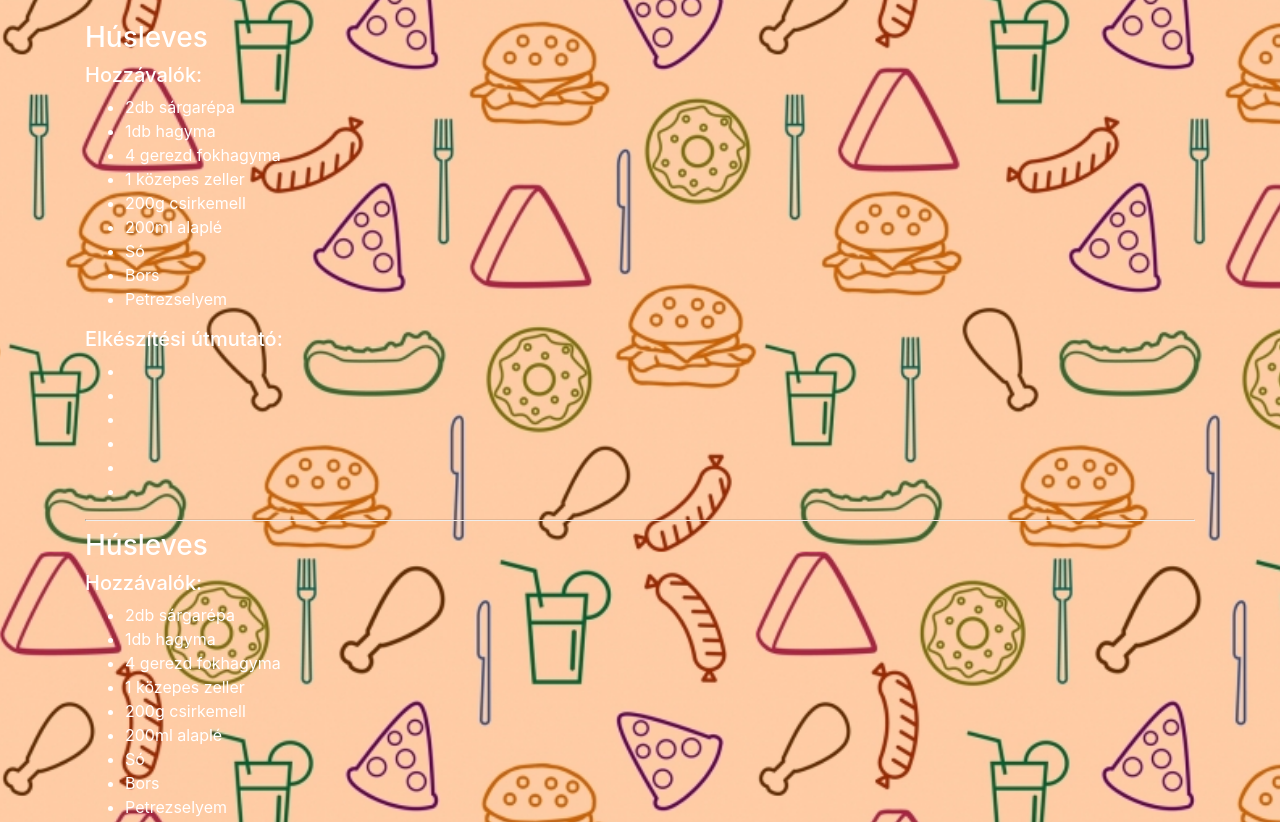
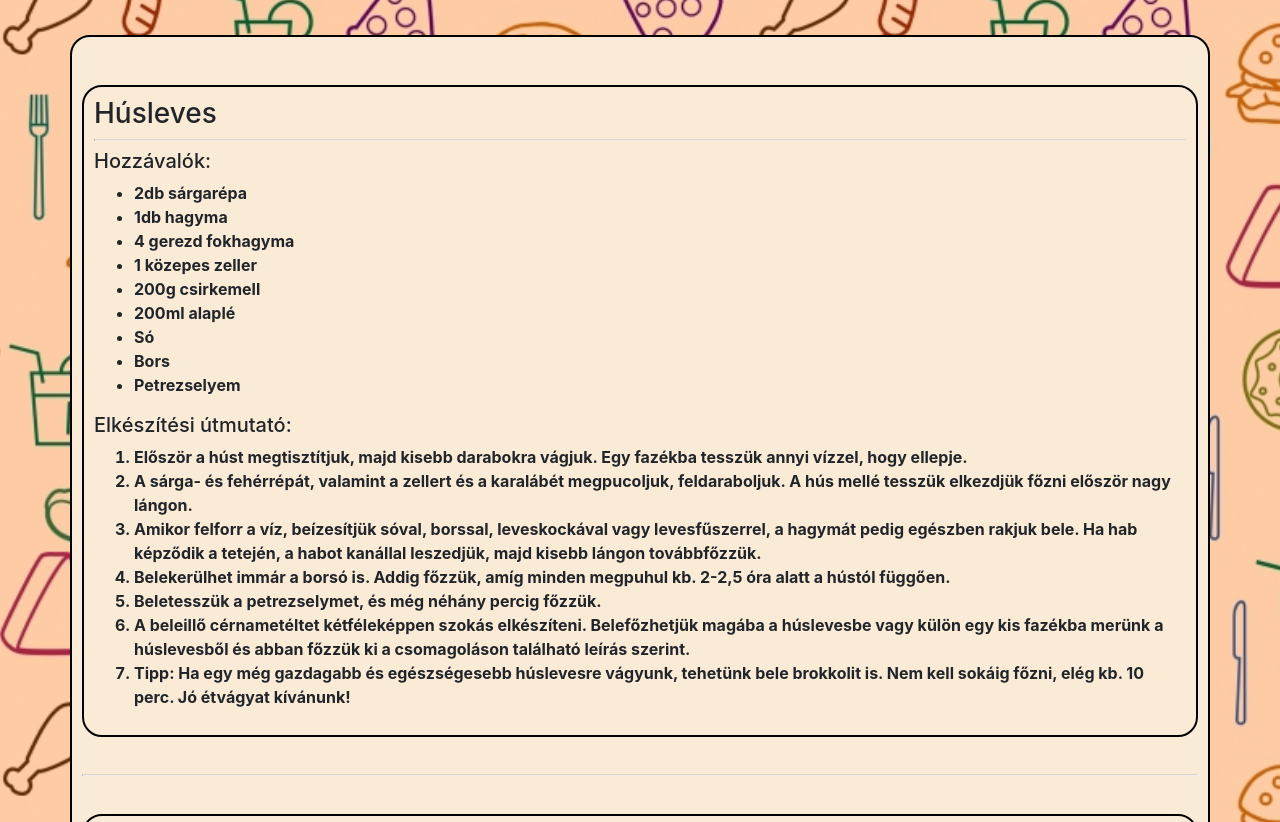
Before and after one commit to Bence2oo7/2023_9b_mechwart_bufe_3cs, a plain HTML site: page receptek.html in a window 1280 px wide. Shown: the part 3155-3977 px from the top of the page. Drawn offline with nearby package versions, Linux system fonts and the light colour scheme.

Commit message:
Recept kártya vázlat, mutasd a gombot beüzemelés

```diff
--- a/receptek.html
+++ b/receptek.html
@@ -45,7 +45,7 @@
             <img src="tyúkhúsleves.webp" class="card-img-top">
             <div class="card-body">
               <h5 class="card-title">Húsleves</h5>
-              <a href="#" class="btn btn-secondary align-center">Mutasd a receptet!</a>
+              <a href="#husleves" class="btn btn-secondary align-center">Mutasd a receptet!</a>
             </div>
           </div>
           <div class="card col-md-4 my-4 kartya" style="width: 16rem;">
@@ -168,9 +168,12 @@
       <a name="receptek">
       <h1 class="display-4 h2 text-white text-center my-4">Receptek</h1>
       </a>
-      <div class="container">
-       <div class="text-white">
+      <div class="container font-weight-bold receptek_hatter">
+       <div class="receptek_hatter">
+        <a name="husleves">
         <h3>Húsleves</h3>
+        </a>
+        <hr>
          <h5>Hozzávalók:</h5>
          <ul>
           <li>2db sárgarépa</li>
@@ -184,17 +187,18 @@
           <li>Petrezselyem</li>
         </ul>
         <h5>Elkészítési útmutató:</h5>
-        <ul>
-          <li></li>
-          <li></li>
-          <li></li>
-          <li></li>
-          <li></li>
-          <li></li>
+        <ul class="szamozott">
+          <li>Először a húst megtisztítjuk, majd kisebb darabokra vágjuk. Egy fazékba tesszük annyi vízzel, hogy ellepje.</li>
+          <li>A sárga- és fehérrépát, valamint a zellert és a karalábét megpucoljuk, feldaraboljuk. A hús mellé tesszük elkezdjük főzni először nagy lángon.</li>
+          <li>Amikor felforr a víz, beízesítjük sóval, borssal, leveskockával vagy levesfűszerrel, a hagymát pedig egészben rakjuk bele. Ha hab képződik a tetején, a habot kanállal leszedjük, majd kisebb lángon továbbfőzzük.</li>
+          <li>Belekerülhet immár a borsó is. Addig főzzük, amíg minden megpuhul kb. 2-2,5 óra alatt a hústól függően.</li>
+          <li>Beletesszük a petrezselymet, és még néhány percig főzzük.</li>
+          <li>A beleillő cérnametéltet kétféleképpen szokás elkészíteni. Belefőzhetjük magába a húslevesbe vagy külön egy kis fazékba merünk a húslevesből és abban főzzük ki a csomagoláson található leírás szerint.</li>
+          <li>Tipp: Ha egy még gazdagabb és egészségesebb húslevesre vágyunk, tehetünk bele brokkolit is. Nem kell sokáig főzni, elég kb. 10 perc. Jó étvágyat kívánunk!</li>
         </ul>
        </div>
        <hr>
-       <div class="text-white">
+       <div class="receptek_hatter">
         <h3>Húsleves</h3>
          <h5>Hozzávalók:</h5>
          <ul>
--- a/stilus.css
+++ b/stilus.css
@@ -25,8 +25,8 @@ h1{
     margin-bottom: 3cm;
 }
 .arnyek{
-    -webkit-text-stroke: 0.005cm black;
-    text-shadow: 2px 2px black;
+    -webkit-text-stroke: 0.005cm rgb(0, 0, 0);
+    text-shadow: 2px 2px rgb(0, 0, 0);
 }
 .kartya{
     background-color: antiquewhite;
@@ -52,7 +52,7 @@ footer{
 .my-10{
     font-size: 25px;
 }
-#myBtn {
+#myBtn{
     display: none;
     position: fixed;
     bottom: 20px;
@@ -66,8 +66,22 @@ footer{
     padding: 15px;
     border-radius: 10px;
     font-size: 18px;
-  }
+}
 
-  #myBtn:hover {
+#myBtn:hover{
     background-color: #555;
-  }
+}
+.szamozott{
+    list-style-type: decimal;
+}
+.receptek_hatter{
+    background-color: antiquewhite;
+    border: 2px solid black;
+    border-radius: 20px;
+    margin-top: 1cm;
+    margin-bottom: 1cm;
+    padding: 10px;
+}
+.szoveg_stilus {
+    font-family: sans-serif;
+}
```
Also changed, not shown: index.html (+1 -1 lines).
